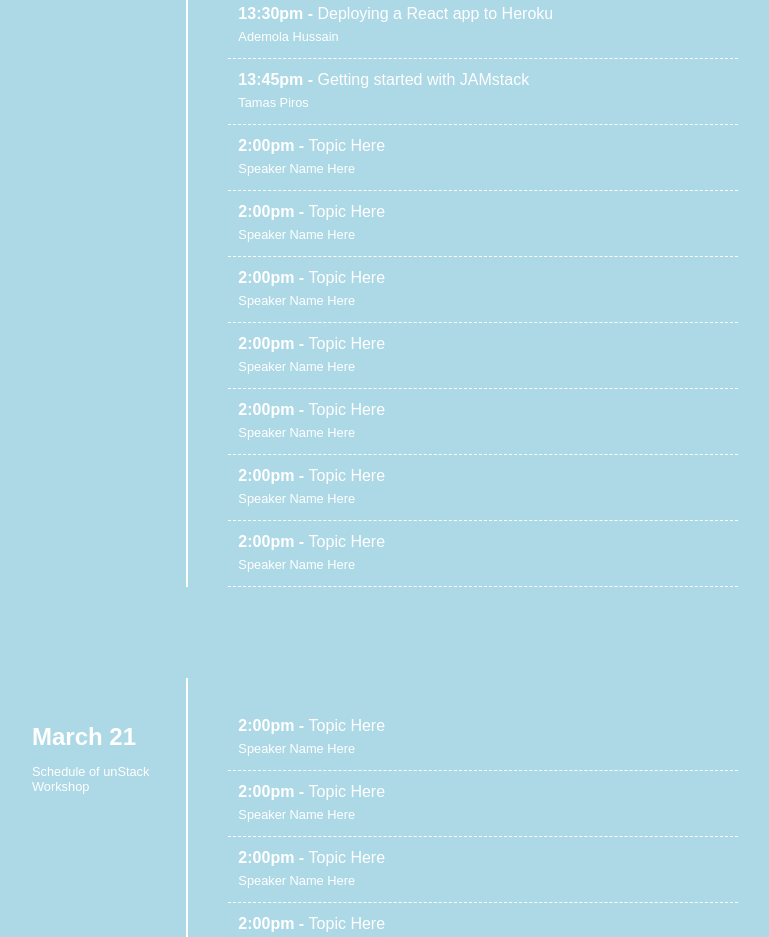
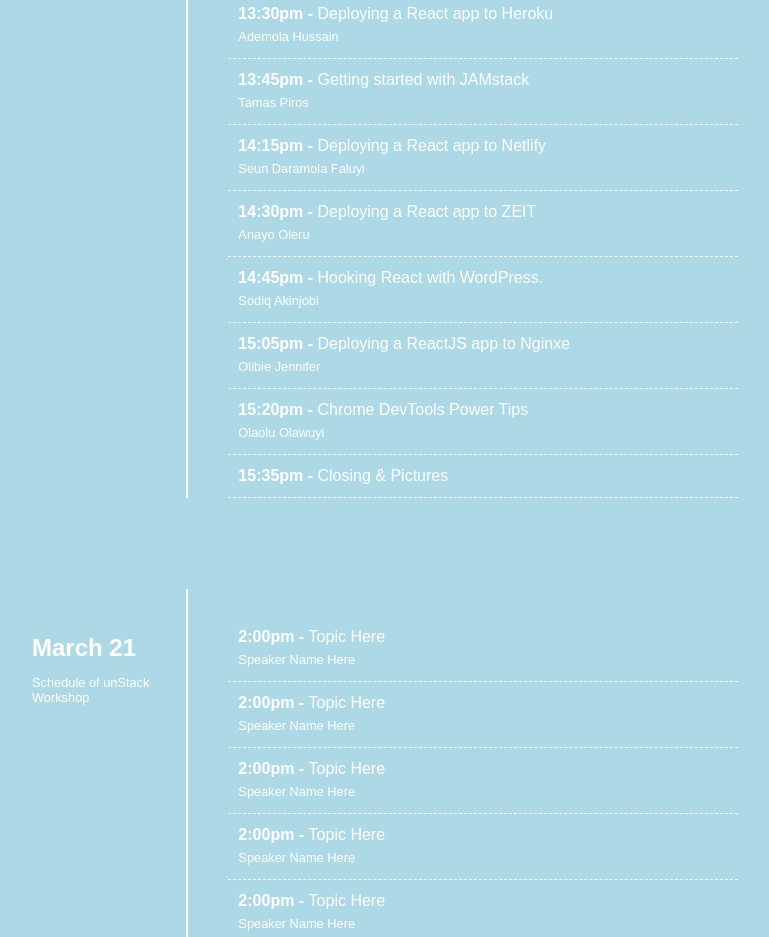
Before and after one commit to Developerayo/conference-schedule, a website: page index.html in a window 1280 px wide. Shown: the part 804-1741 px from the top of the page, without its empty margins (174-943 px from the left). Drawn offline with Linux system fonts and the light colour scheme; a web font is replaced by a local one.

Commit message:
dusted with day 1 :fire:

```diff
--- a/index.html
+++ b/index.html
@@ -117,61 +117,51 @@
           </li>
           <li>
             <a href="#">
-              <span class="event-time">2:00pm - </span>
-              <span class="event-name">Topic Here</span>
+              <span class="event-time">14:15pm - </span>
+              <span class="event-name">Deploying a React app to Netlify</span>
               <br />
-              <span class="event-location">Speaker Name Here</span>
+              <span class="event-location">Seun Daramola Faluyi</span>
             </a>
           </li>
           <li>
             <a href="#">
-              <span class="event-time">2:00pm - </span>
-              <span class="event-name">Topic Here</span>
+              <span class="event-time">14:30pm - </span>
+              <span class="event-name">Deploying a React app to ZEIT</span>
               <br />
-              <span class="event-location">Speaker Name Here</span>
+              <span class="event-location">Anayo Oleru</span>
             </a>
           </li>
           <li>
             <a href="#">
-              <span class="event-time">2:00pm - </span>
-              <span class="event-name">Topic Here</span>
+              <span class="event-time">14:45pm - </span>
+              <span class="event-name">Hooking React with WordPress.</span>
               <br />
-              <span class="event-location">Speaker Name Here</span>
+              <span class="event-location">Sodiq Akinjobi</span>
             </a>
           </li>
           <li>
             <a href="#">
-              <span class="event-time">2:00pm - </span>
-              <span class="event-name">Topic Here</span>
+              <span class="event-time">15:05pm - </span>
+              <span class="event-name">Deploying a ReactJS app to Nginxe</span>
               <br />
-              <span class="event-location">Speaker Name Here</span>
+              <span class="event-location">Olibie Jennifer</span>
             </a>
           </li>
           <li>
             <a href="#">
-              <span class="event-time">2:00pm - </span>
-              <span class="event-name">Topic Here</span>
+              <span class="event-time">15:20pm - </span>
+              <span class="event-name">Chrome DevTools Power Tips</span>
               <br />
-              <span class="event-location">Speaker Name Here</span>
+              <span class="event-location">Olaolu Olawuyi</span>
             </a>
           </li>
           <li>
             <a href="#">
-              <span class="event-time">2:00pm - </span>
-              <span class="event-name">Topic Here</span>
+              <span class="event-time">15:35pm - </span>
+              <span class="event-name">Closing & Pictures</span>
               <br />
-              <span class="event-location">Speaker Name Here</span>
             </a>
           </li>
-          <li>
-            <a href="#">
-              <span class="event-time">2:00pm - </span>
-              <span class="event-name">Topic Here</span>
-              <br />
-              <span class="event-location">Speaker Name Here</span>
-            </a>
-          </li>
-
         </ul>
 
 
```
